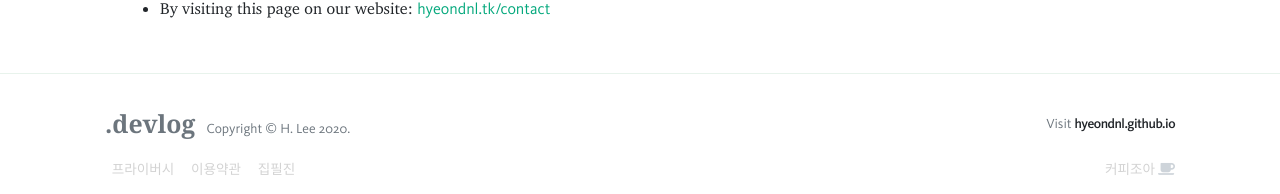
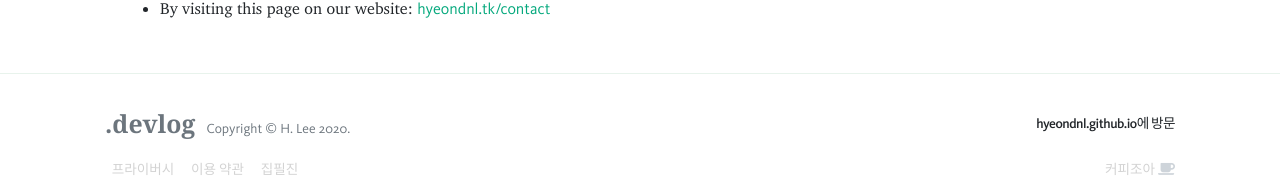
Before and after one commit to leehydn/ko_devlog, a Jekyll site: the page built from _pages/terms.md, in a window 1280 px wide and 900 px high, scrolled down 3141 px. Shown: the part 703-897 px from the top of the window. Built offline with Jekyll 4.4.1, drawn with Linux system fonts in a browser that asks for light colours; nearby versions of some CDN libraries; some web fonts are replaced.

Commit message:
automatic commit on 2020-07-08 18:17:33

```diff
--- a/_layouts/default.html
+++ b/_layouts/default.html
@@ -84,7 +84,7 @@
                     <span>Copyright © H. Lee <script>document.write(new Date().getFullYear())</script>.</span>
                 </div>
                 <div>
-                    Visit <a target="_blank" class="text-dark font-weight-bold" href="https://hyeondnl.github.io">hyeondnl.github.io</a>
+                    <a target="_blank" class="text-dark font-weight-bold" href="https://hyeondnl.github.io">hyeondnl.github.io에 방문</a>
                 </div>
             </div>
         </tr>
@@ -92,7 +92,7 @@
             <div class="row align-items-center justify-content-between">
                 <div>
                     <a style="color: lightgrey; padding: 0.5em" href="{{ site.baseurl }}/privacy-policy">프라이버시</a>
-                    <a style="color: lightgrey; padding: 0.5em" href="{{ site.baseurl }}/terms">이용약관</a>
+                    <a style="color: lightgrey; padding: 0.5em" href="{{ site.baseurl }}/terms">이용 약관</a>
                     <a style="color: lightgrey; padding: 0.5em" href="{{ site.baseurl }}/authors-list">집필진</a>
                 </div>
                 <div>
--- a/_pages/terms.md
+++ b/_pages/terms.md
@@ -1,5 +1,5 @@
 ---
-title: "이용약관"
+title: "이용 약관"
 permalink: "/terms.html"
 ---
 Last update on July, 2020.
```
